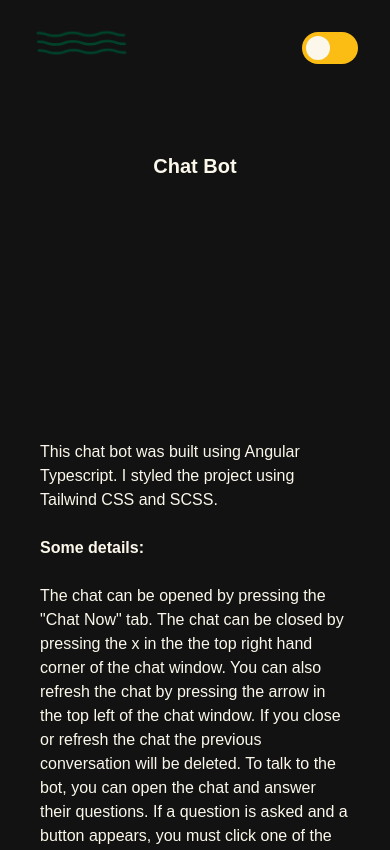
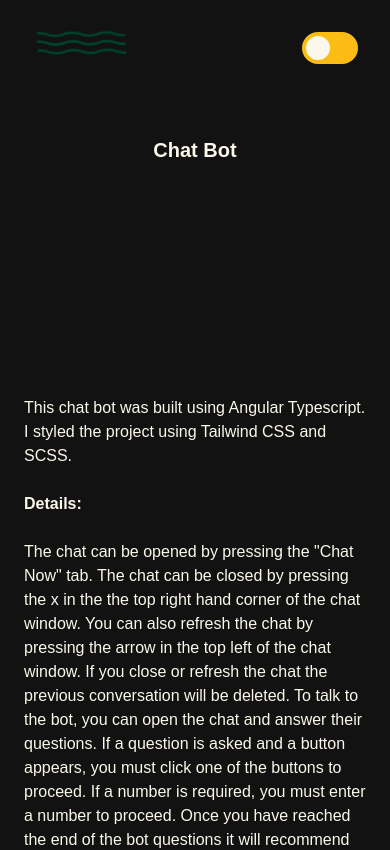
Before and after one commit to hannah-lynn/new-portfolio, a React (Create React App) app: page /new-portfolio/chat-bot in a window 390 px wide. Shown: the top 850 px of the page. Built offline with nearby package versions, Linux system fonts and the light colour scheme.

Commit message:
styling chat bot page

```diff
--- a/src/components/pages/chat-bot/chat-bot.css
+++ b/src/components/pages/chat-bot/chat-bot.css
@@ -12,7 +12,6 @@
 .video-container {
     position: relative;
     padding-bottom: 56.25%;
-    padding-top: 30px;
     height: 0;
     overflow: hidden;
 }
--- a/src/components/pages/chat-bot/chat-bot.js
+++ b/src/components/pages/chat-bot/chat-bot.js
@@ -4,9 +4,9 @@
 
 const ChatBot = () => {
   return (
-    <div className='flex flex-col text-center m-10' id='chat-bot'>
+    <div className='flex flex-col text-center m-6 lg:m-10' id='chat-bot'>
       <h1 className='font-bold text-xl mb-4'>Chat Bot</h1>
-      <div className='video-container flex flex-col justify-center items-center mt-6'>
+      <div className='video-container flex flex-col justify-center items-center mt-2 lg:mt-6'>
         <ReactPlayer
           url='https://youtu.be/W9YExAEOWn4'
           className='react-player'
@@ -19,7 +19,7 @@
         </p>
         <br />
 
-        <h4 className='font-bold'>Some details:</h4>
+        <h4 className='font-bold'>Details:</h4>
         <br />
         <p className='about-video'>
           The chat can be opened by pressing the "Chat Now" tab. The chat can be
```
Also changed, not shown: 1 other file (tests, documents, lock files or other folders).
